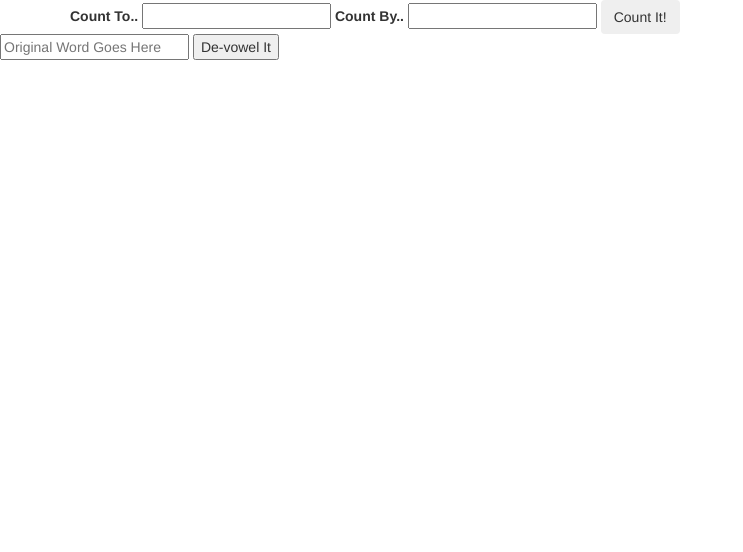
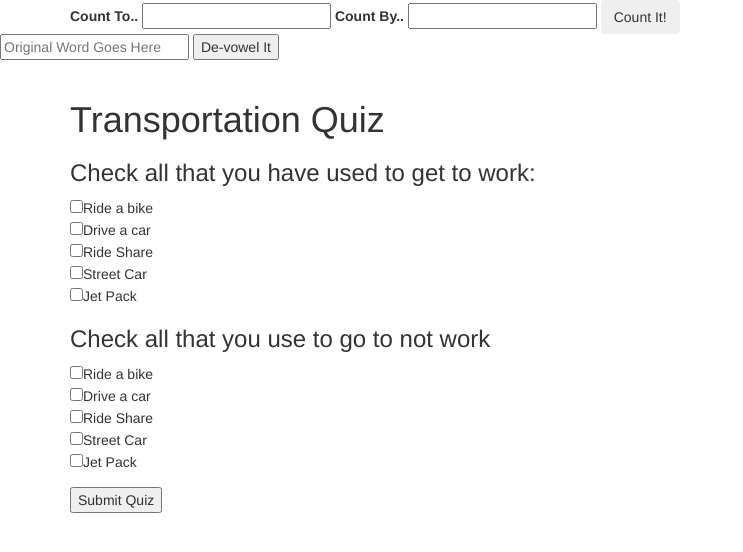
Before and after one commit to DuHerb/count-it, a plain HTML site: page index.html in a window 1280 px wide. Shown: the whole page, without its empty margins (0-743 px from the left). Drawn offline with nearby package versions, Linux system fonts and the light colour scheme.

Commit message:
add transportation quiz and functions for logic

```diff
--- a/index.html
+++ b/index.html
@@ -28,5 +28,31 @@
       </div>
       <h1 id="puzzleOutPut"></h1>
     </section>
+    <div class="container">
+      <h1>Transportation Quiz</h1>
+      <h3>Check all that you have used to get to work:</h3>
+      <form id="transportationQuiz">
+        <div class="form-group">
+          <input type="checkbox" name="work" value="bike">Ride a bike<br>
+          <input type="checkbox" name="work" value="car">Drive a car<br>
+          <input type="checkbox" name="work" value="rideShare">Ride Share<br>
+          <input type="checkbox" name="work" value="streetCar">Street Car<br>
+          <input type="checkbox" name="work" value="jetPack">Jet Pack<br>
+        </div>
+        <div class="form-group">
+          <h3>Check all that you use to go to not work</h3>
+          <input type="checkbox" name="notWork" value="bike">Ride a bike<br>
+          <input type="checkbox" name="notWork" value="car">Drive a car<br>
+          <input type="checkbox" name="notWork" value="rideShare">Ride Share<br>
+          <input type="checkbox" name="notWork" value="streetCar">Street Car<br>
+          <input type="checkbox" name="notWork" value="jetPack">Jet Pack<br>
+        </div>
+        <button id="quizSubmit" type="button">Submit Quiz</button>
+      </form>
+      <div>
+        <ul id="quizResults">
+        </ul>
+      </div>
+    </div>
   </body>
 </html>
--- a/js/scripts.js
+++ b/js/scripts.js
@@ -29,15 +29,28 @@ function deVowel(list){
     };
   });
   return list;
-};
-var testArray = ['t','g','a','b','e'];
-console.log(deVowel(testArray));
+  };
+  var testArray = ['t','g','a','b','e'];
+  console.log(deVowel(testArray));
 
   $('#puzzleSubmit').click(function() {
     var userInput = $('#puzzleInput').val();
     var inputSplit = userInput.split('');
     console.log(inputSplit);
     $('#puzzleOutPut').append(deVowel(inputSplit));
+  })
+//Start of TransportationQuiz
+  $("#quizSubmit").click(function() {
+    $("input:checkbox[name=work]:checked").each(function(){
+      var workMode = $(this).val();
+      $("#quizResults").append("<li>" + workMode + "</li>");
+      $("#quizResults").append("<br>");
+    });
+    $("input:checkbox[name=notWork]:checked").each(function(){
+      var notWorkMode = $(this).val();
+      $("#quizResults").append("<li>" + notWorkMode + "</li>");
+    });
+    $("form").hide();
 
-  })
-})
+  });
+});
```
